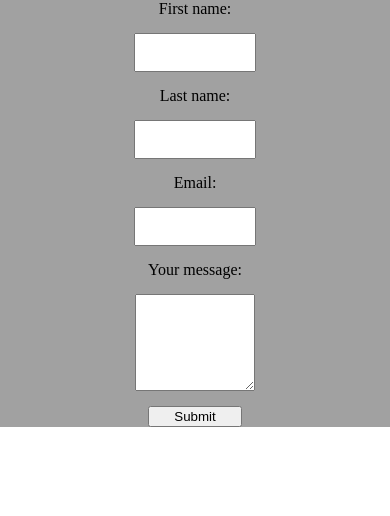
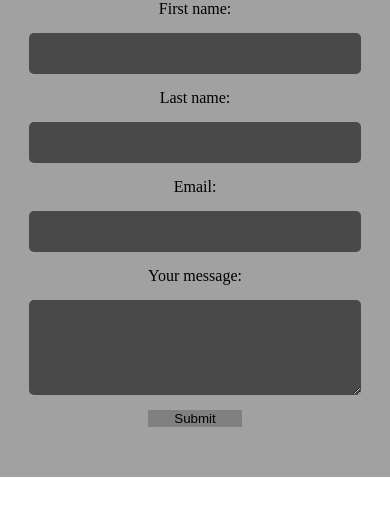
Before and after one commit to yuyangyyy/pokefight, a React (Create React App) app: page / in a window 390 px wide. Shown: the top 516 px of the page. Built offline with nearby package versions, Linux system fonts and the light colour scheme; a web font is replaced by a local one.

Commit message:
18-Form add style and responsive

```diff
--- a/src/component/Form.css
+++ b/src/component/Form.css
@@ -1,10 +1,15 @@
 @import url("https://fonts.googleapis.com/css2?family=Baloo+Paaji+2&display=swap%27");
+@font-face {
+  font-family: "Pokemon";
+  src: url("../fonts/Pokemon\ Classic.ttf");
+}
 
 .form {
   display: flex;
   flex-direction: column;
   align-items: center;
   font-family: "Baloo Paaji 2", cursive;
+  /*font-family: Pokemon;*/
 }
 
 #container {
@@ -12,9 +17,15 @@
 }
 
 .text {
-  width: 25%;
+  width: 20%;
   margin: 15px;
   padding: 10px;
+  background-color: #494949;
+  border: 0;
+  border-radius: 5px;
+  color: #f1f1f1;
+  font-family: Pokemon;
+  min-width: 200px;
 }
 
 #message {
@@ -23,4 +34,14 @@
 
 #button {
   width: 7em;
+  border: 0;
+  background-color: grey;
+  cursor: pointer;
+  margin-bottom: 50px;
 }
+
+@media screen and (max-width: 600px) {
+  .text {
+    width: 80%;
+  }
+}
```
